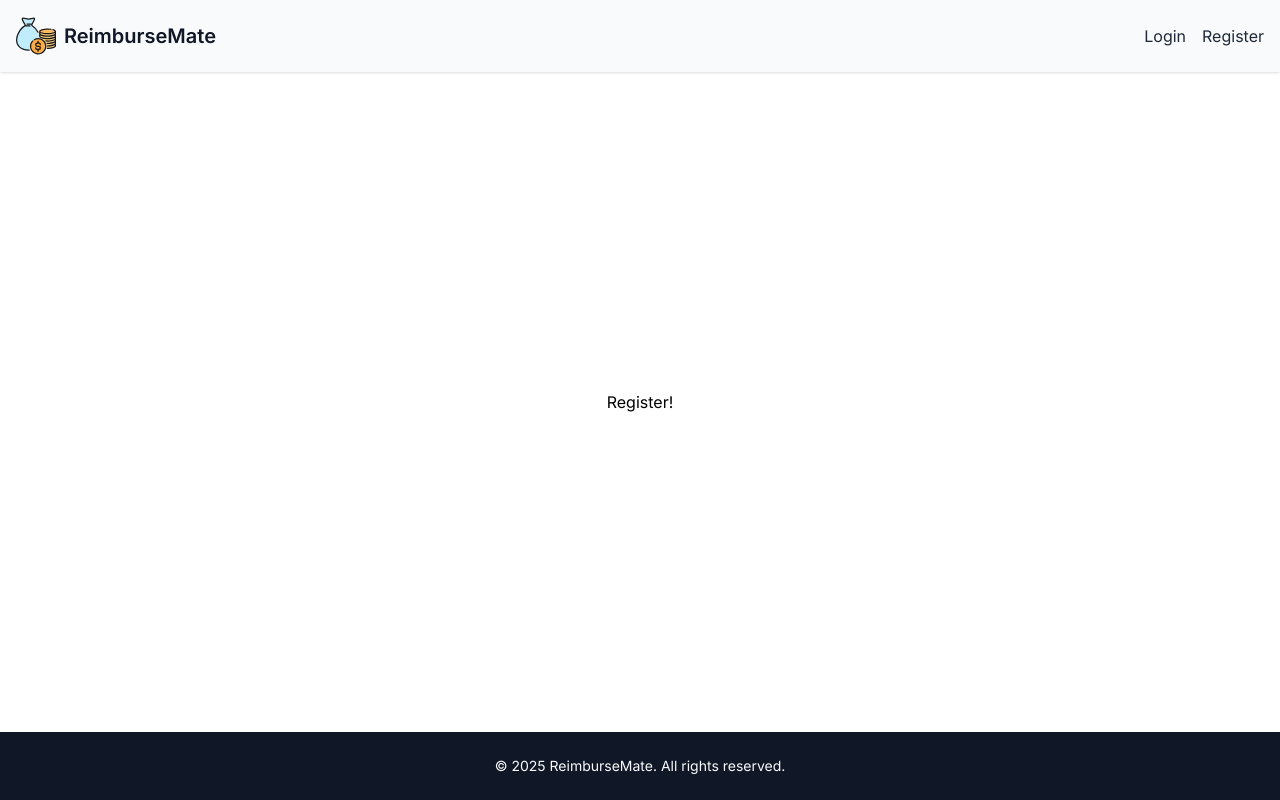
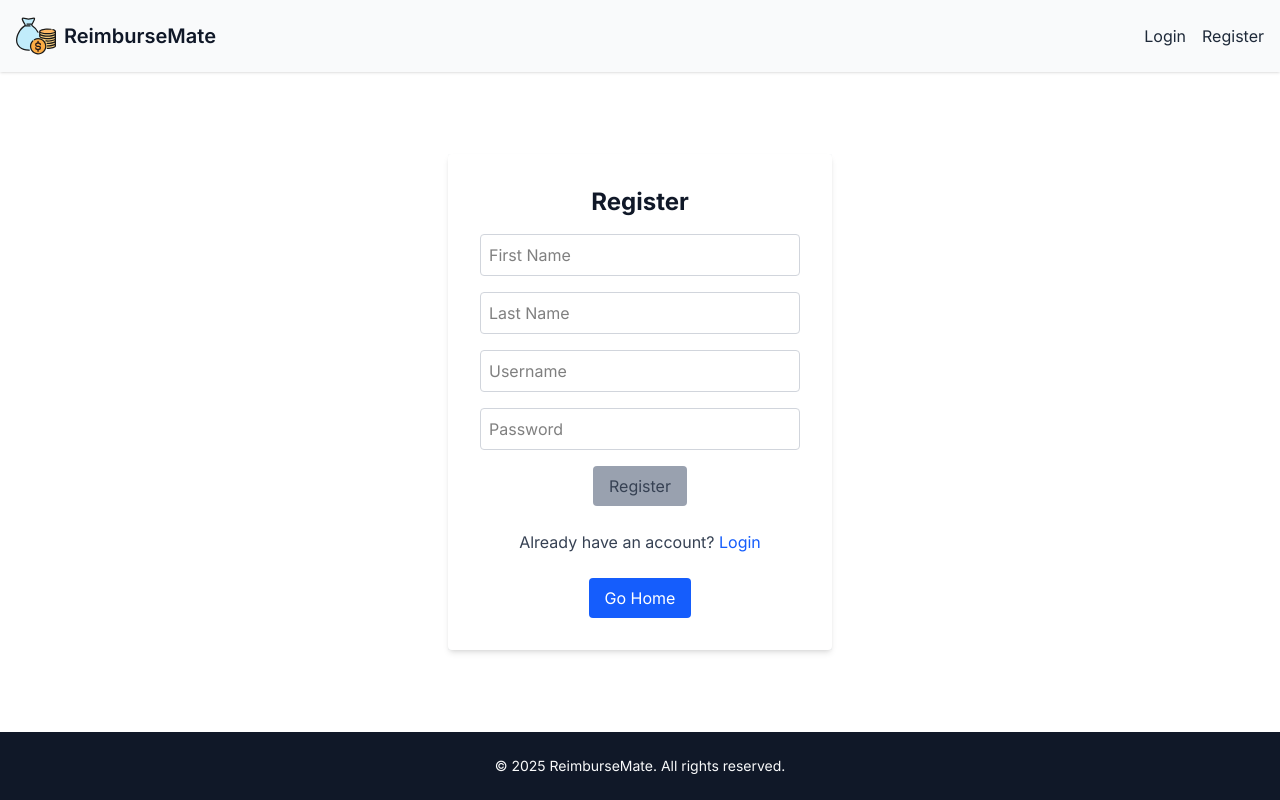
Before and after one commit to vlrnsnk/reimburse-mate, a React (Vite) app in the folder frontend/: page /register in a window 1280 px wide. Built offline with nearby package versions, Linux system fonts and the light colour scheme.

Commit message:
Implement RegisterPage component

```diff
--- a/frontend/src/components/layout/PageWrapper/PageWrapper.tsx
+++ b/frontend/src/components/layout/PageWrapper/PageWrapper.tsx
@@ -2,7 +2,7 @@ import { PageWrapperProps } from '@/interfaces/PageWrapperProps';
 
 const PageWrapper: React.FC<PageWrapperProps> = ({ children }) => {
   return (
-    <div className="flex flex-col items-center justify-center bg-gray-50">
+    <div className="flex flex-col items-center justify-center bg-gray-50 max-w-sm">
       <section className="bg-white p-8 rounded shadow-md text-center">
         {children}
       </section>
--- a/frontend/src/pages/public/LoginPage/LoginPage.tsx
+++ b/frontend/src/pages/public/LoginPage/LoginPage.tsx
@@ -23,19 +23,19 @@ const LoginPage: React.FC = () => {
         onChange={(e) => setUsername(e.target.value)}
         type="text"
         placeholder="Username"
-        required={true}
+        required
       />
       <Input
         value={password}
         onChange={(e) => setPassword(e.target.value)}
         type="password"
         placeholder="Password"
-        required={true}
+        required
       />
       <Button
         handleClick={handleLogin}
+        isActive={isLoginButtonActive}
         className="bg-green-600 hover:bg-green-700"
-        isActive={isLoginButtonActive}
       >
         Login
       </Button>
@@ -44,7 +44,9 @@ const LoginPage: React.FC = () => {
         <Link
           to="/register"
           className="text-blue-600 hover:text-blue-800 hover:underline active:no-underline transition-colors duration-300 ease-in-out"
-        >Register</Link>
+        >
+          Register
+        </Link>
       </p>
       <Button
         to="/"
--- a/frontend/src/pages/public/RegisterPage/RegisterPage.tsx
+++ b/frontend/src/pages/public/RegisterPage/RegisterPage.tsx
@@ -1,8 +1,74 @@
+import { PageWrapper } from '@/components/layout/PageWrapper/PageWrapper';
+import { Button } from '@/components/ui/Button/Button';
+import { Input } from '@/components/ui/Input/Input';
+import { useState } from 'react';
+import { Link } from 'react-router-dom';
+
 const RegisterPage: React.FC = () => {
+  const [firstName, setFirstName] = useState<string>('');
+  const [lastName, setLastName] = useState<string>('');
+  const [username, setUsername] = useState<string>('');
+  const [password, setPassword] = useState<string>('');
+
+  const isRegisterButtonActive = firstName !== '' && lastName !== '' && username !== '' && password !== '';
+
+  const handleRegister: () => void = () => {
+    console.log(`First Name: ${firstName} Last Name: ${lastName} Username: ${username} Password: ${password}`);
+  };
+
   return (
-    <>
-      <h1>Register!</h1>
-    </>
+    <PageWrapper>
+      <h1 className="text-2xl font-bold text-gray-900 mb-4">Register</h1>
+        <Input
+          value={firstName}
+          onChange={(e) => setFirstName(e.target.value)}
+          type="text"
+          placeholder="First Name"
+          required
+        />
+        <Input
+          value={lastName}
+          onChange={(e) => setLastName(e.target.value)}
+          type="text"
+          placeholder="Last Name"
+          required
+        />
+        <Input
+          value={username}
+          onChange={(e) => setUsername(e.target.value)}
+          type="text"
+          placeholder="Username"
+          required
+        />
+        <Input
+          value={password}
+          onChange={(e) => setPassword(e.target.value)}
+          type="password"
+          placeholder="Password"
+          required
+        />
+        <Button
+          handleClick={handleRegister}
+          isActive={isRegisterButtonActive}
+          className="bg-green-600 hover:bg-green-700"
+        >
+          Register
+        </Button>
+      <p className="text-gray-700 my-6">
+        Already have an account?{' '}
+        <Link
+          to="/login"
+          className="text-blue-600 hover:text-blue-800 hover:underline active:no-underline transition-colors duration-300 ease-in-out"
+        >
+          Login
+        </Link>
+      </p>
+      <Button
+        to="/"
+      >
+        Go Home
+      </Button>
+    </PageWrapper>
   );
 };
 
```
